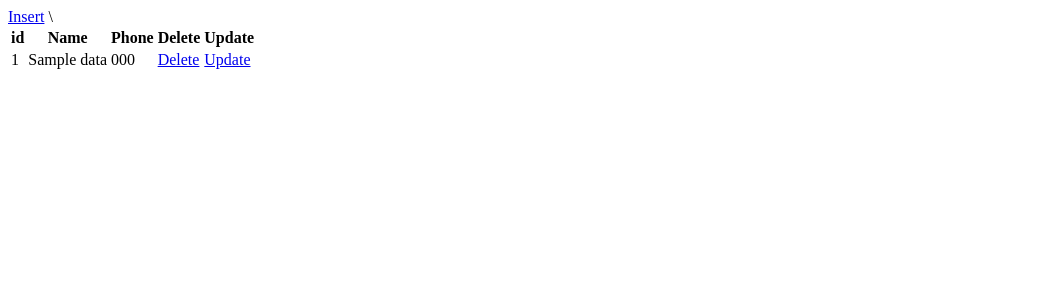
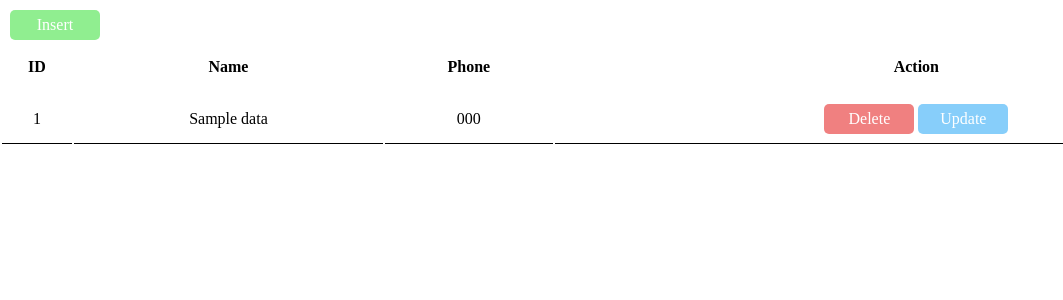
Before and after one commit to danhhuynh25029/flask_mvc_demo, a Flask app: template project/templates/index.html in a window 1280 px wide. Shown: the top 300 px of the page, without its empty margins (0-1063 px from the left). Run offline with Flask 2, Linux system fonts and the light colour scheme; the template is opened without the code that fills it: most values are stand-ins (such as "Sample title", 1, 10 or a date in 2020).

Commit message:
add file style.css

```diff
--- a/project/__init__.py
+++ b/project/__init__.py
@@ -2,5 +2,5 @@ from flask import Flask
 app = Flask("project")
 
 import project.models.databaseConnect
-import project.models.employee
+# import project.models.employee
 import project.controllers.views
--- /dev/null
+++ b/project/static/style.css
@@ -0,0 +1,71 @@
+*{
+    margin: 0px;
+    padding: 0px;
+}
+a{
+    margin-left: 10px;
+    margin-top: 10px;
+    display: block;
+    width: 90px;
+    height: 30px;
+    text-align: center;
+    line-height: 30px;
+    color: white;
+    border-radius: 5px 5px;
+    text-decoration: none;
+    background-color:lightgreen;
+}
+.home{
+    width: 100%;
+    text-align: center;
+}
+.home tr{
+    height: 50px;
+    border-bottom: 3px solid black;
+}
+.home tr td{
+    border-bottom: 1px solid black;
+}
+.home tr td a{
+    display: inline-block;
+    margin: auto;
+}
+.home tr td .de{
+    background-color: lightcoral;
+}
+.home tr td .up{
+    background-color: lightskyblue;
+}
+form input{
+    height: 30px;
+    line-height: 30px;
+}
+/* update form */
+.update{
+    text-align: center;
+    margin: 30px auto;
+}
+.update tr td{
+    padding-top: 10px;
+}
+.update tr td input[type=text]{
+    width: 200px;
+    padding-left: 10px;
+    border: 1px solid #ccc;
+    border-radius: 4px;
+    outline: none;
+    margin-left:30px;
+    /* margin-top: 10px; */
+
+}
+.update tr td input[type=submit] {
+    background-color: #4CAF50;
+    color: white;
+    /* padding: 12px 20px; */
+    border: none;
+    border-radius: 4px;
+    cursor: pointer;
+    width: 70px;
+    float: right;
+    /* float: right; */
+  }
--- a/project/templates/index.html
+++ b/project/templates/index.html
@@ -4,27 +4,27 @@
     <meta charset="UTF-8">
     <meta http-equiv="X-UA-Compatible" content="IE=edge">
     <meta name="viewport" content="width=device-width, initial-scale=1.0">
+    <link rel="stylesheet" type="text/css" href="{{ url_for('static', filename='style.css') }}"/>
     <title>Document</title>
 </head>
 <body>
     <a href="/insert">Insert</a>
-    <table>
+    <table class="home">
         <tr>
-            <th>id</th>
+            <th>ID</th>
             <th>Name</th>
             <th>Phone</th>
-            <th>Delete</th>
-            <th>Update</th>
+            <th>Action</th>
         </tr>
         {% for e in data%}
         <tr>
             <td>{{e.getId()}}</td>
             <td>{{e.getName()}}</td>
             <td>{{e.getPhone()}}</td>
-            <td><a href="/delete?id={{e.getId()}}">Delete</a></td>\
-            <td><a href="/update?id={{e.getId()}}">Update</a></td>
+            <td><a href="/delete?id={{e.getId()}}" class="de">Delete</a>
+            <a href="/update?id={{e.getId()}}" class="up">Update</a></td>
         </tr>
-    {% endfor%}
+        {% endfor%}
     </table>
 
 </body>
--- a/server.py
+++ b/server.py
@@ -1,4 +1,3 @@
 from project import app
-
 if __name__ == "__main__":
     app.run(debug=True)
```
Also changed, not shown: project/controllers/views.py (+5 -6 lines), project/templates/insert.html (+18 -3 lines), project/templates/update.html (+21 -4 lines), project/models/databaseConnect.py (line endings or trailing spaces), project/models/employee.py (line endings or trailing spaces), project/models/my_database.db.
